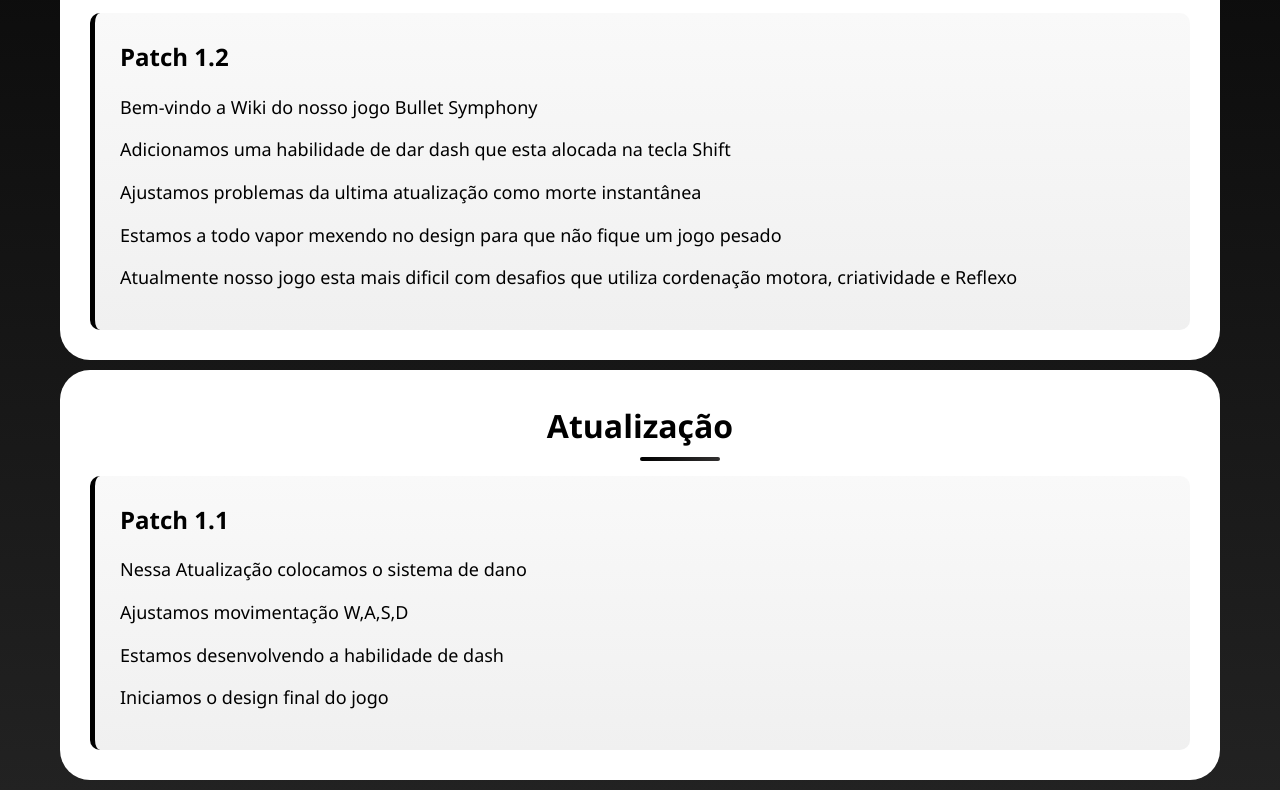
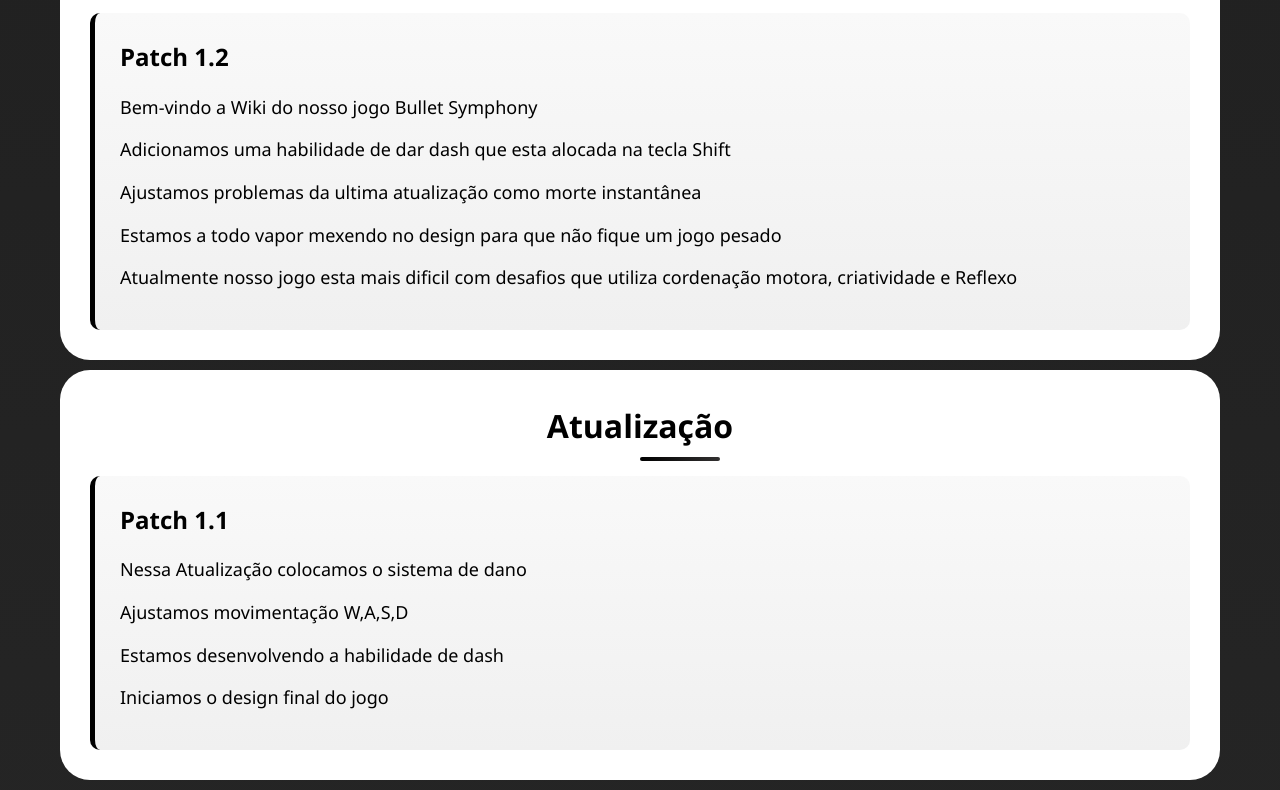
Before and after one commit to Carlos9452/WIki-bullet, a plain HTML site: page index.html in a window 1280 px wide. Shown: the part 510-1300 px from the top of the page. Drawn offline with Linux system fonts and the light colour scheme.

Commit message:
Update style_WIki.css

```diff
--- a/style_WIki.css
+++ b/style_WIki.css
@@ -26,7 +26,7 @@
     font-family: 'Segoe UI', Tahoma, Geneva, Verdana, sans-serif;
     line-height: 1.6;
     color: black;
-    background: linear-gradient(#000000, #252525);
+    background: linear-gradient(#1f1f1f, #252525);
     display: flex;
     flex-direction: column;
     min-height: 0px;
@@ -416,4 +416,5 @@
     width: 100%;
     border-radius: 50px;
 }
+
 }
```
